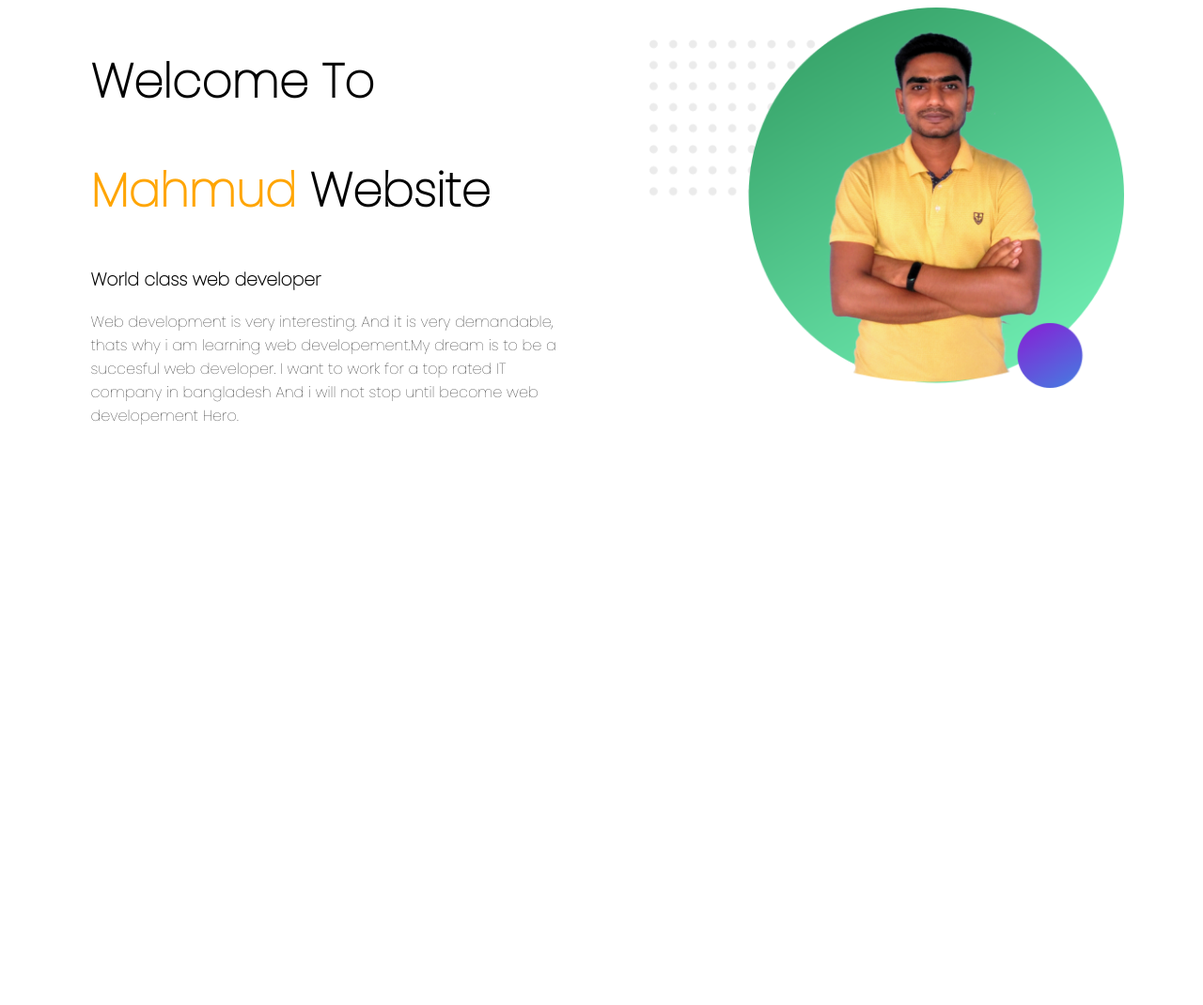
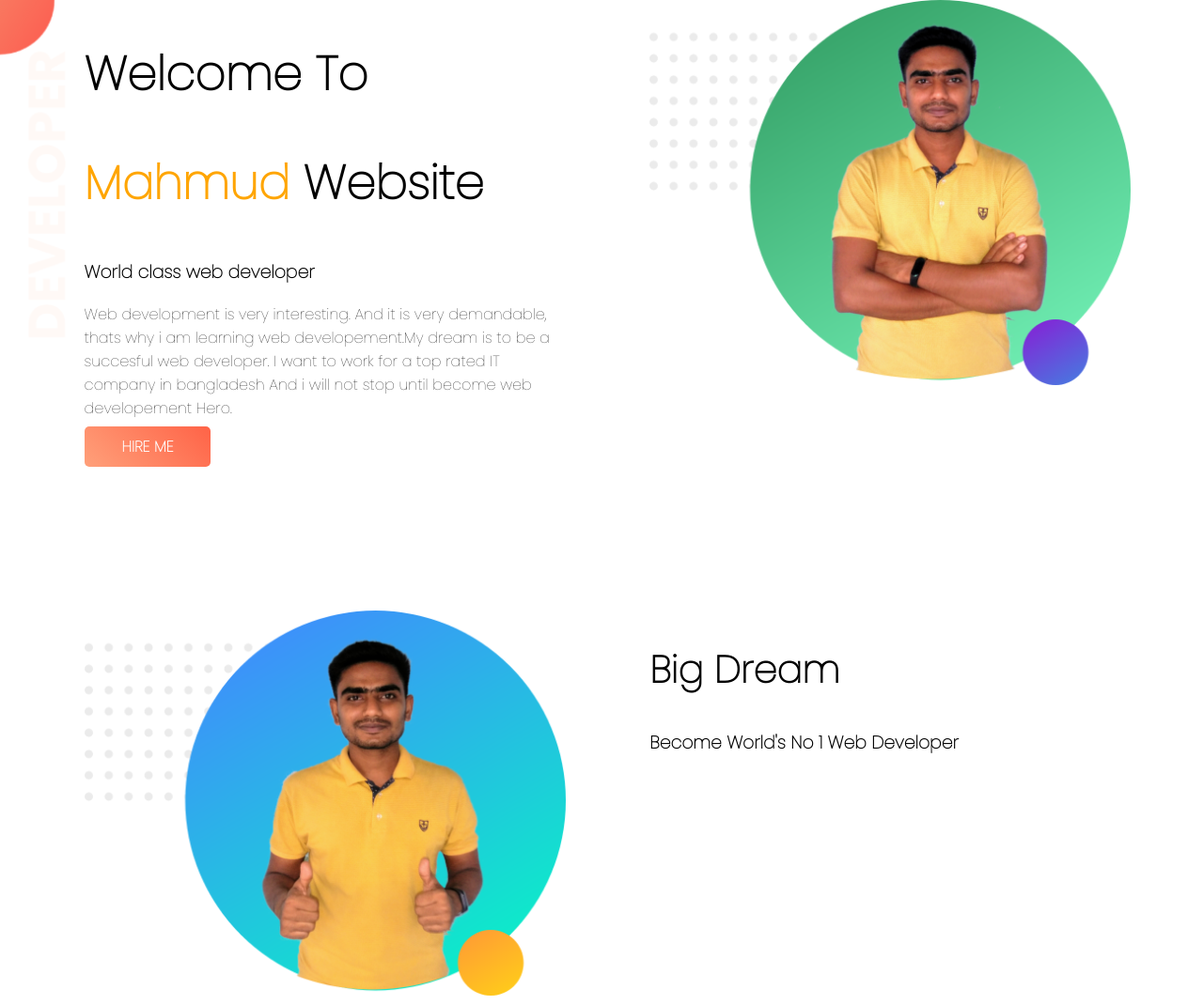
Before and after one commit to MahmudurRashid6604/web-portfolio, a plain HTML site: page index.html in a window 1280 px wide. Shown: the whole page at 94% size. Before the commit the page ends 800 px from the top, so only its background shows below. Drawn offline with Linux system fonts and the light colour scheme.

Commit message:
added 2nd part

```diff
--- a/index.html
+++ b/index.html
@@ -10,7 +10,7 @@
     <link rel="stylesheet" href="style.css">
 </head>
 <body>
-  <section>
+  <section class="top-banner">
     <div class="half-width">
       <h1>Welcome To</h1>
       <h1><span class="name-highlight">Mahmud</span> Website</h1>
@@ -21,12 +21,22 @@
         I want to work for a top rated IT company in bangladesh
         And i will not stop until become web developement Hero.
       </p>
-
+      <a class="link-button" target="_blank" href="">HIRE ME</a>
     </div>
     <div class="half-width">
       <img src="images/profile1.png" alt="">
     </div>
   </section>
+  <section class="dream-area">
+    <div class="half-width">
+      <img src="images/profile2.png" alt="">
+    </div>
+    <div class="half-width">
+      <h2>Big Dream</h2>
+      <h3>Become World's No 1 Web Developer</h3>
+
+    </div>
+  </section>
 
 </body>
 </html>
--- a/style.css
+++ b/style.css
@@ -1,8 +1,13 @@
 body{
+    margin: 0;
     font-family: 'Poppins', sans-serif;
 }
 h1{
     font-size: 50px;
+}
+
+h2{
+    font-size: 40px;
 }
 .name-highlight{
     color: orange;
@@ -18,3 +23,25 @@ h1{
 .half-width img{
     width: 100%;
 }
+
+.top-banner{
+    background-image: url(images/top-banner.png);
+    background-repeat: no-repeat;
+}
+
+section{
+    height: 500px;
+    padding-bottom: 150px;
+
+}
+
+.link-button{
+    text-decoration: none;
+    background-image: linear-gradient(45deg,lightsalmon,tomato);
+    padding: 10px 40px;
+    border-radius: 5px;
+    color: white;
+    font-weight: 700;
+
+
+}
```
Also changed, not shown: images/profile2.png (added).
